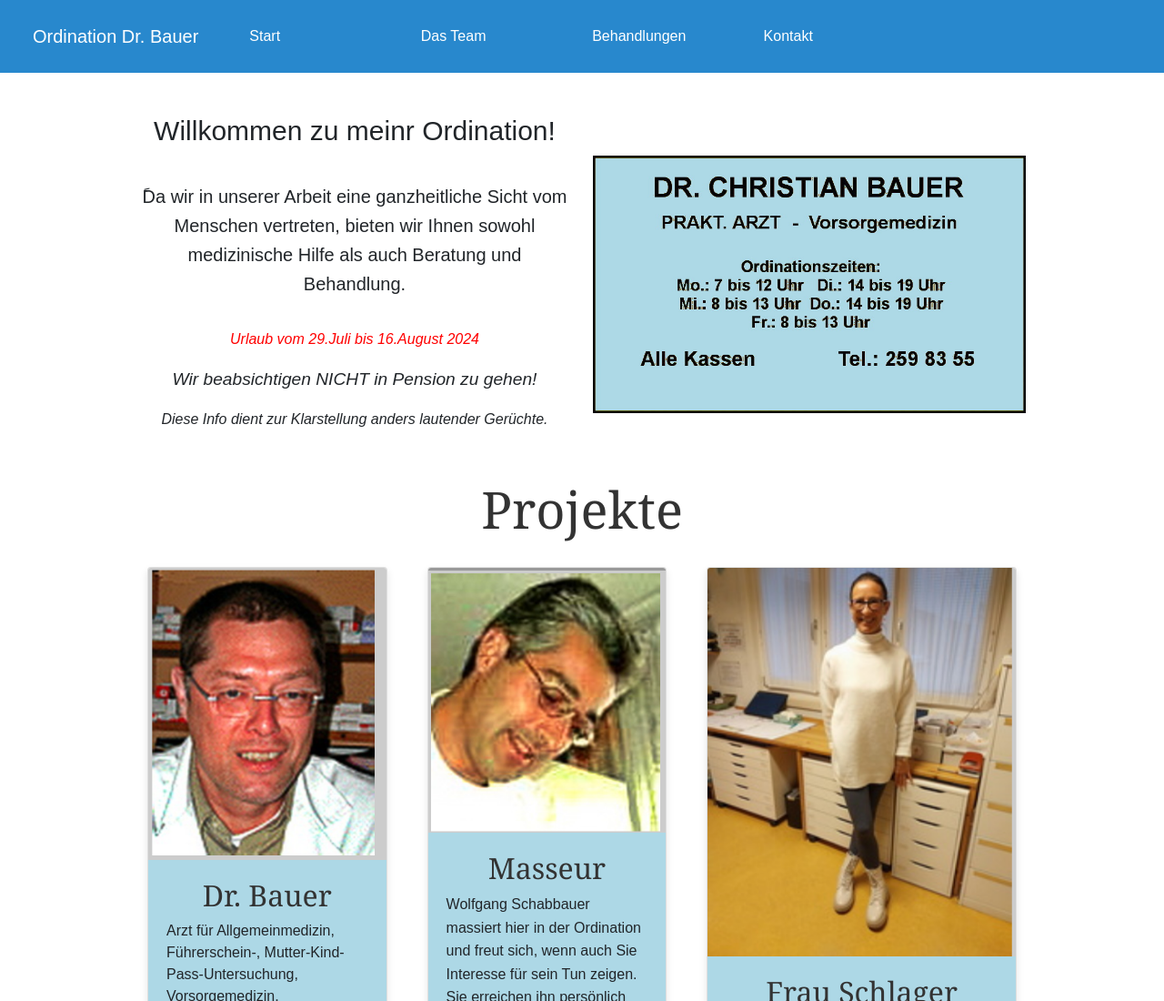
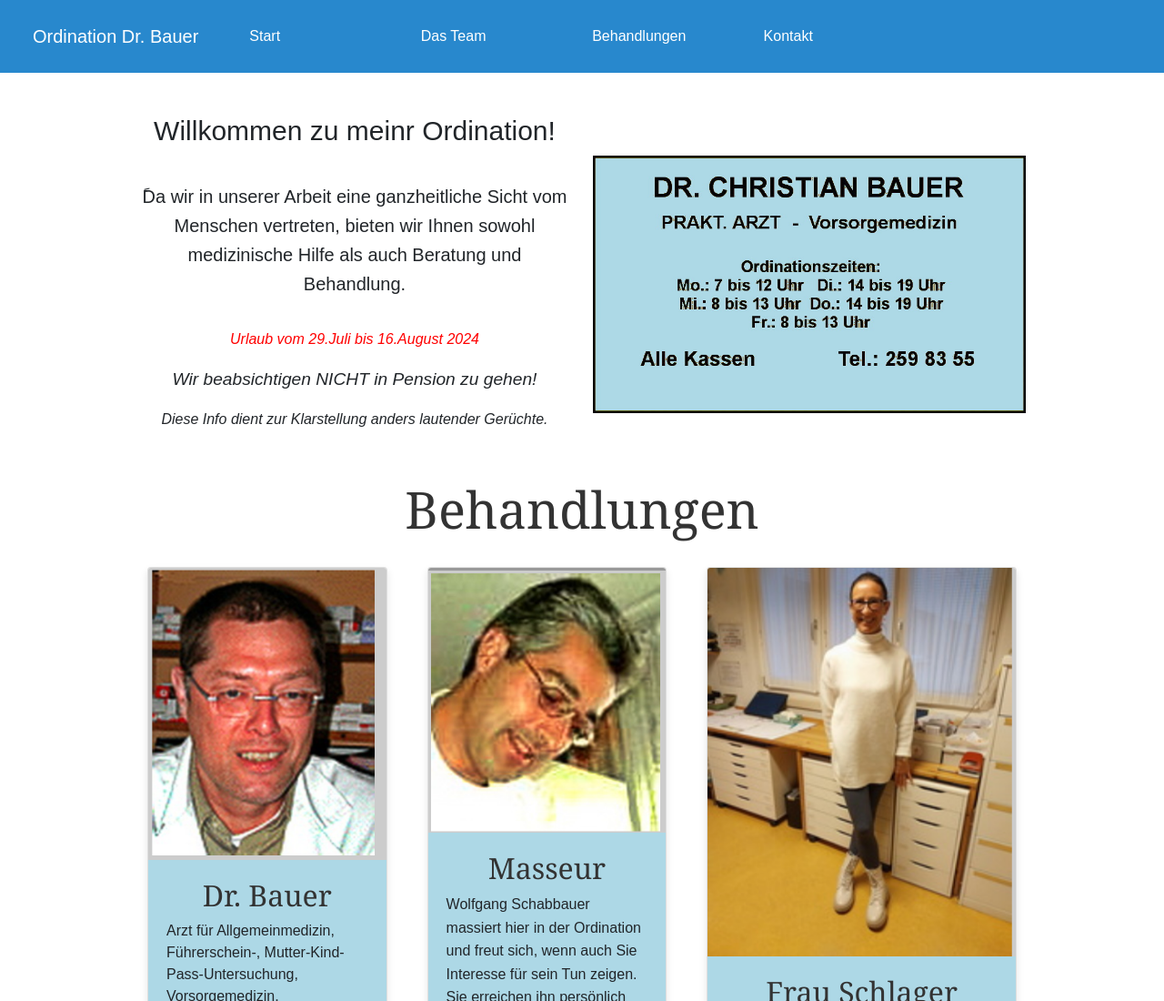
Before and after one commit to jkieb/ordinationdrbauer, a plain HTML site: page index.html in a window 1280 px wide. Shown: the top 1100 px of the page at 91% size. Drawn offline with nearby package versions, Linux system fonts and the light colour scheme.

```diff
--- a/index.html
+++ b/index.html
@@ -94,7 +94,7 @@
       <section id="projects">
         <div class="container">
           <div class="text-center">
-            <h2 class="display-4">Projekte</h2>
+            <h2 class="display-4">Behandlungen</h2>
           </div>
           <div class="row">
             <div class="col">
```
